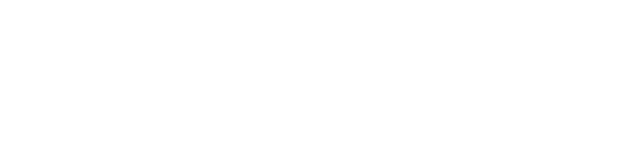
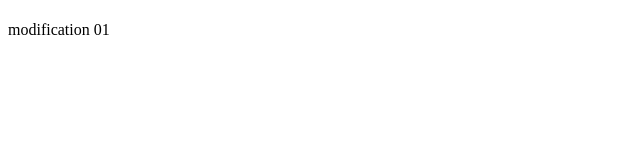
Before and after one commit to Lachartre2020/helloWorld, a plain HTML site: page index.html in a window 1280 px wide. Shown: the whole page, without its empty margins (0-640 px from the left). Drawn offline with Linux system fonts and the light colour scheme.

Commit message:
Update index.html

```diff
--- a/index.html
+++ b/index.html
@@ -6,6 +6,7 @@
     </head>
     <body>
         <h1></h1>
+        <p>modification 01</p>
         <h2></h2>
     </body>
 </html>
```
